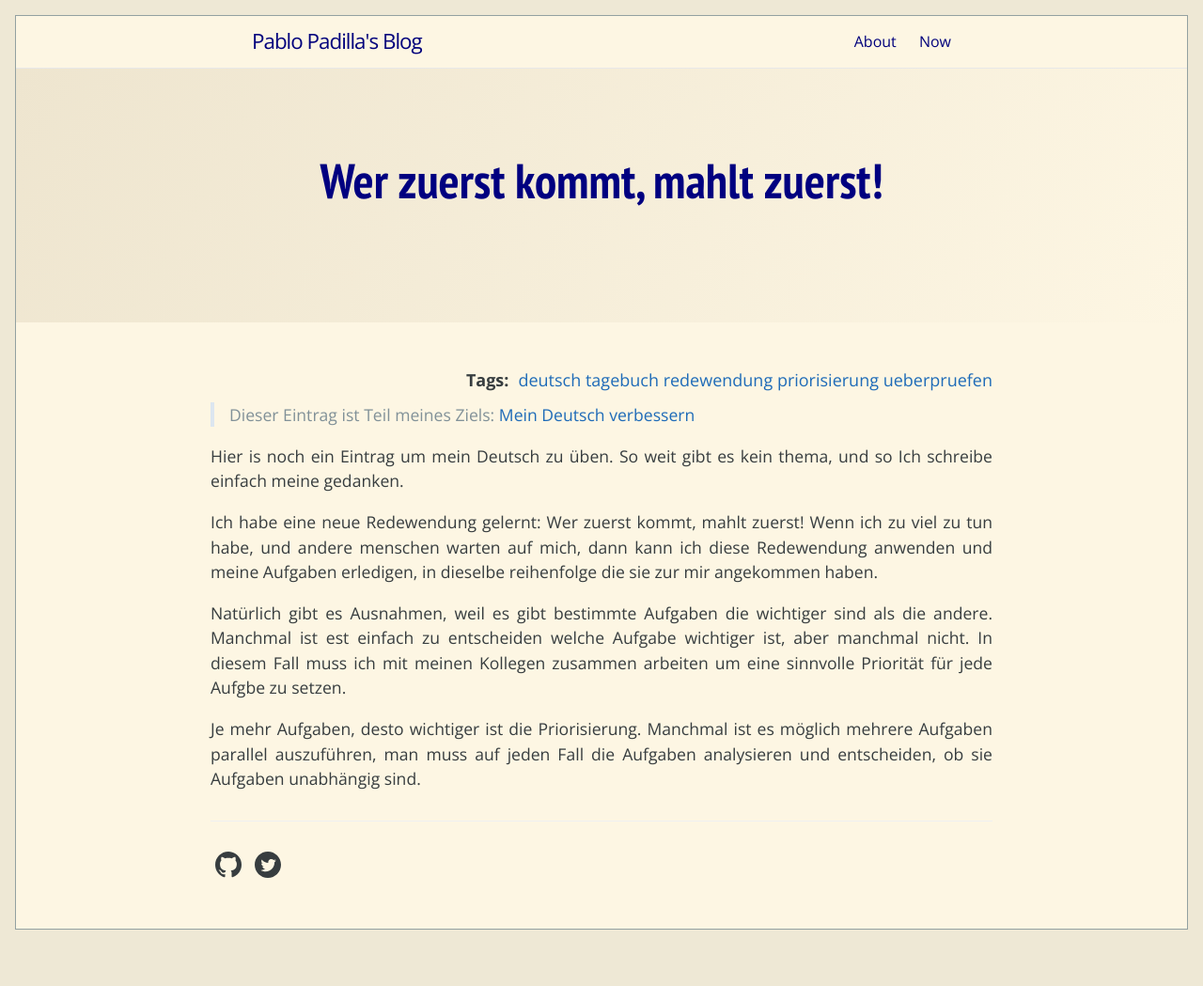
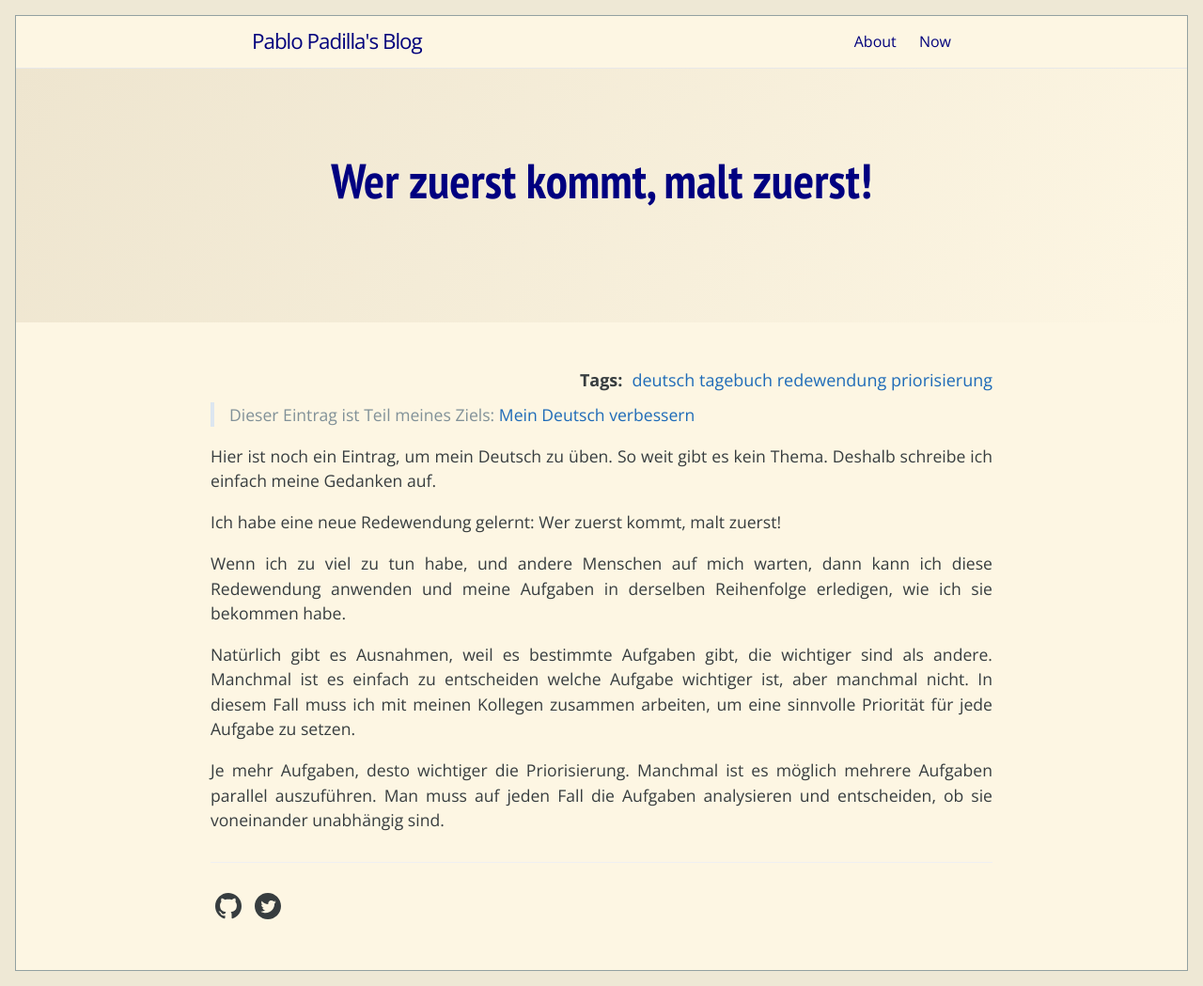
Before and after one commit to pgpbpadilla/pgpbpadilla.github.io, a Jekyll site: the page built from deutsch/_posts/2023-05-10-wer-zuerst-kommt-mahlt-zuerst.md, in a window 1280 px wide. Shown: the whole page at 94% size. Built offline with Jekyll 4.4.1, drawn with Linux system fonts in a browser that asks for light colours; comment, search, counter and statistics services are not loaded; before the commit the page ends 1005 px from its top, so only the background shows below that.

Commit message:
fix: de: Korrekturen und tag: /überprüfen/ entfernen

```diff
--- a/deutsch/_posts/2023-05-10-wer-zuerst-kommt-mahlt-zuerst.md
+++ b/deutsch/_posts/2023-05-10-wer-zuerst-kommt-mahlt-zuerst.md
@@ -1,28 +1,35 @@
 ---
 layout: post.liquid
-title:  "Wer zuerst kommt, mahlt zuerst!"
+title:  "Wer zuerst kommt, malt zuerst!"
 date: 2023-05-10 21:03
-last_updated: 2023-05-10 21:04
-tags: deutsch tagebuch redewendung priorisierung ueberpruefen
+last_updated: 2023-06-23 22:05
+tags: deutsch tagebuch redewendung priorisierung
 permalink: /2023-05-10-wer-zuerst-kommt
 categories: [deutsch, tagebuch, redewendung, priorisierung]
 toc: false
 ---
 > Dieser Eintrag ist Teil meines Ziels: [Mein Deutsch verbessern](/now)
 
-Hier is noch ein Eintrag um mein Deutsch zu üben. So weit gibt es kein thema, und so
-Ich schreibe einfach meine gedanken.
 
-Ich habe eine neue Redewendung gelernt: Wer zuerst kommt, mahlt zuerst!
-Wenn ich zu viel zu tun habe, und andere menschen warten auf mich, dann kann ich diese
-Redewendung anwenden und meine Aufgaben erledigen, in dieselbe reihenfolge die sie zur
-mir angekommen haben.
+# Wer zuerst kommt, malt zuerst!
 
-Natürlich gibt es Ausnahmen, weil es gibt bestimmte Aufgaben die wichtiger sind als
-die andere. Manchmal ist est einfach zu entscheiden welche Aufgabe wichtiger ist, aber
-manchmal nicht. In diesem Fall muss ich mit meinen Kollegen zusammen arbeiten um eine
-sinnvolle Priorität für jede Aufgbe zu setzen.
+Hier ist noch ein Eintrag, um mein Deutsch zu üben. So weit gibt es
+kein Thema. Deshalb schreibe ich einfach meine Gedanken auf.
 
-Je mehr Aufgaben, desto wichtiger ist die Priorisierung. Manchmal ist es möglich
-mehrere Aufgaben parallel auszuführen, man muss auf jeden Fall die Aufgaben analysieren
-und entscheiden, ob sie Aufgaben unabhängig sind.
+Ich habe eine neue Redewendung gelernt: Wer zuerst kommt, malt
+zuerst!
+
+Wenn ich zu viel zu tun habe, und andere Menschen auf mich warten,
+dann kann ich diese Redewendung anwenden und meine Aufgaben in
+derselben Reihenfolge erledigen, wie ich sie bekommen habe.
+
+Natürlich gibt es Ausnahmen, weil es bestimmte Aufgaben gibt, die
+wichtiger sind als andere. Manchmal ist es einfach zu entscheiden
+welche Aufgabe wichtiger ist, aber manchmal nicht. In diesem Fall
+muss ich mit meinen Kollegen zusammen arbeiten, um eine sinnvolle
+Priorität für jede Aufgabe zu setzen.
+
+Je mehr Aufgaben, desto wichtiger die Priorisierung. Manchmal ist es
+möglich mehrere Aufgaben parallel auszuführen. Man muss auf jeden
+Fall die Aufgaben analysieren und entscheiden, ob sie voneinander
+unabhängig sind.
```
Also changed, not shown: deutsch/_posts/2023-05-10-wer-zuerst-kommt-mahlt-zuerst.org (added, +40 -0 lines).
